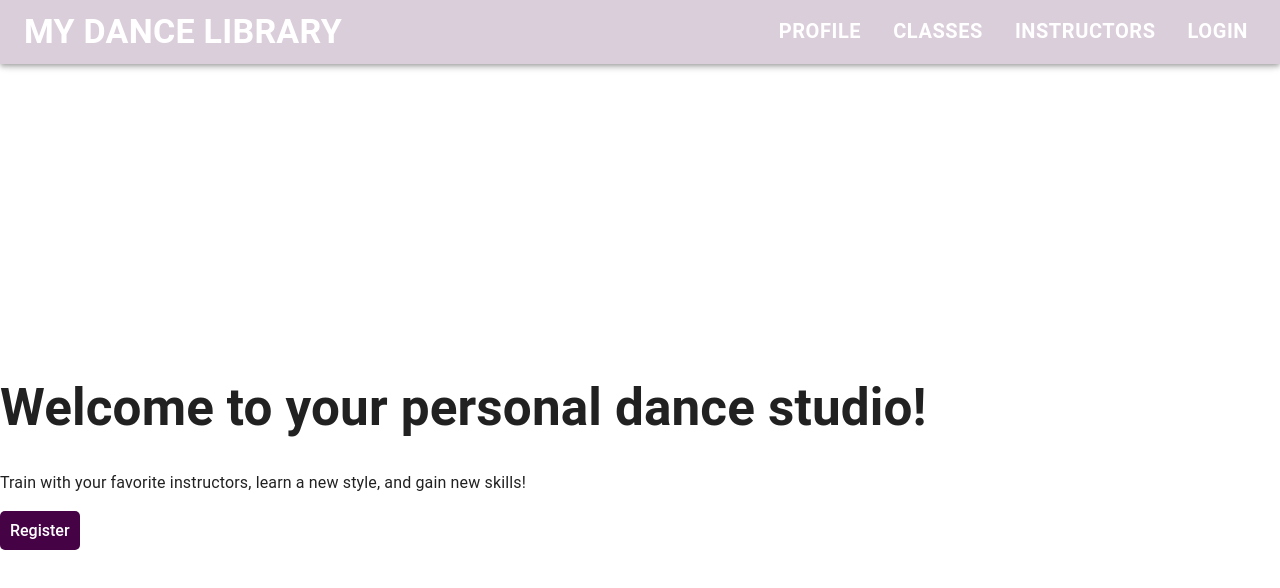
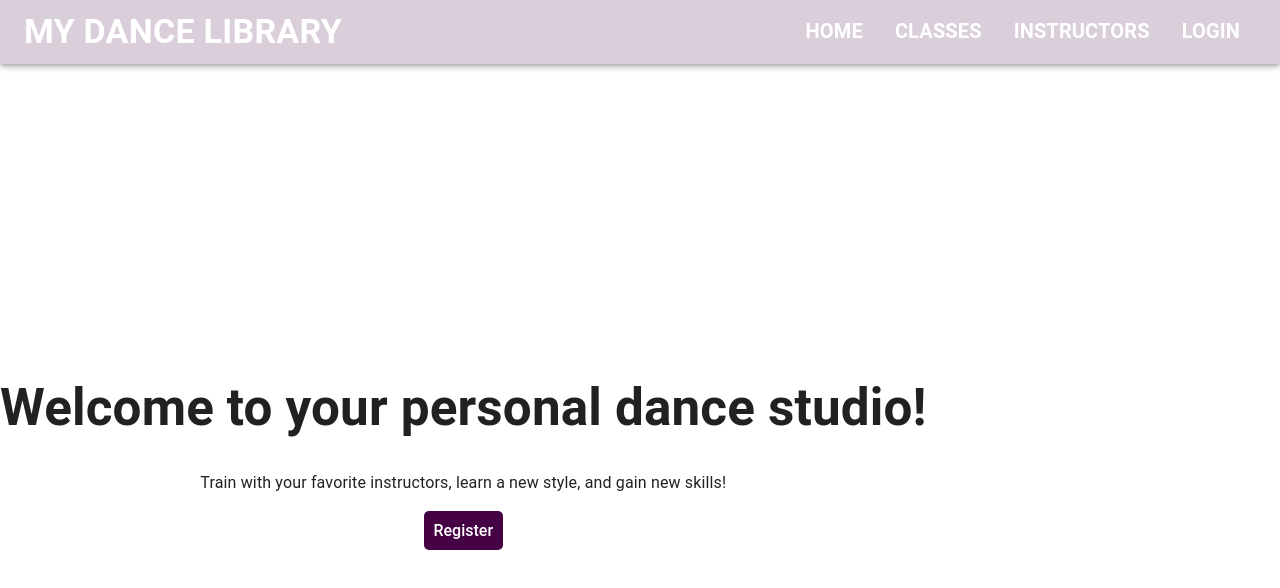
Before and after one commit to chrlee20043/dance-library, a React (Vite) app in the folder client/: page / in a window 1280 px wide. Shown: the top 588 px of the page. Built offline with nearby package versions, Linux system fonts and the light colour scheme.

Commit message:
added responsive styling

```diff
--- a/client/src/App.css
+++ b/client/src/App.css
@@ -12,10 +12,10 @@
 * {
   box-sizing: border-box;
   /* margin: 0; */
+  text-align: center;
 }
 
 #root {
-  /* max-width: 1280px; */
   margin: 0px;
 
 }
@@ -36,6 +36,11 @@
   margin-top: 100px;
 }
 
+/* NAVBAR */
+
+#navbar-title {
+  text-align: left;
+}
 
 /* HOME PAGE */
 
@@ -196,8 +201,28 @@
 
   /* PROFILE EXPANDED CONTENT */
 
+  .profile-welcome {
+    text-align: center;
+  }
+
+
   .profile-title {
     font-size: 1.5rem;
+    text-align: center;
+    padding-top: 1em;
+  }
+
+  .profile-button {
+  font-size: 15px;
+  cursor: pointer;
+  color: white;
+  background-color:rgb(69, 2, 69);
+  border-radius: 5px;
+  border: none;
+  padding: 10px;
+  transition: 0.3s ease-in-out;
+  text-transform: capitalize;
+margin-left: 10px;
   }
 
   .expanded-content {
@@ -384,8 +409,8 @@
 
 .heart-button {
   position: absolute;
-  /* color: #95BF74; */
-  cursor: pointer;
+  color: rgb(69, 2, 69);
+     cursor: pointer;
   width: 36px;
   height: 36px;
   left: 0;
@@ -443,11 +468,11 @@
   left: 0;
   width: 100%;
   height: 100%;
-  background: rgba(0, 0, 0, 0.6); /* semi-transparent background */
+  background: rgba(0, 0, 0, 0.6);
   display: flex;
   justify-content: center;
   align-items: center;
-  z-index: 999; /* ensure it appears on top of other content */
+  z-index: 999;
 }
 
 /* CSS for the popup content */
@@ -500,3 +525,40 @@
   border: 1px solid rgb(255, 123, 0);
   margin-right: 5px;
 }
+
+
+@media (max-width: 768px) {
+  .favorites-card {
+    width: 95%;
+    display: flex;
+    justify-content: center;
+    padding-left: 0;
+  }
+
+  .my-videos {
+    width: 95%;
+    display: flex;
+    justify-content: center;
+margin-right: 0;
+  }
+
+  .single-instructor-card {
+    width: 95%;
+    display: flex;
+    justify-content: center;
+
+  }
+
+  .instructor-classes {
+    width: 95%;
+    display: flex;
+    justify-content: center;
+
+  }
+
+
+  .single-instructor-title {
+    text-align: center;
+  }
+
+}
--- a/client/src/components/Auth/Profile.jsx
+++ b/client/src/components/Auth/Profile.jsx
@@ -70,7 +70,7 @@
   return (
     <>
       <div>
-        <h1>Welcome {currentUser}!</h1>
+        <h1 className="profile-welcome">Welcome {currentUser}!</h1>
         <br />
         <div className="profile-title">My Saved Classes</div>
         <div className="favorites-container">
@@ -87,7 +87,8 @@
               </button>
             </div>
           ) : (
-            <ul>
+            // <ul>
+            <div>
               {favoriteClassesData.map((video) => (
                 <div className="favorites-card" key={video.video_id}>
                   <div className="flex items-center justify-center">
@@ -122,7 +123,8 @@
                   </button>
                 </div>
               ))}
-            </ul>
+            </div>
+            // </ul>
           )}
         </div>
 
@@ -141,7 +143,7 @@
           </div>
         ) : (
           <div>
-            <button className="card-button" onClick={handleDetails}>
+            <button className="profile-button " onClick={handleDetails}>
               {isOpen ? "See Less" : "See More"}
             </button>
             {addedVideos
--- a/client/src/components/Navigation/Navbar.jsx
+++ b/client/src/components/Navigation/Navbar.jsx
@@ -20,8 +20,6 @@
 import MenuIcon from "@mui/icons-material/Menu";
 import Toolbar from "@mui/material/Toolbar";
 import Typography from "@mui/material/Typography";
-import Stack from "@mui/material/Stack";
-import Button from "@mui/material/Button";
 
 const drawerWidth = 240;
 
@@ -155,6 +153,7 @@
             <Typography
               variant="h4"
               component="div"
+              id="navbar-title"
               sx={{
                 flexGrow: 1,
                 display: { xs: "none", sm: "block" },
@@ -164,53 +163,7 @@
               MY DANCE LIBRARY
             </Typography>
             <Box sx={{ display: { xs: "none", sm: "block" } }}>
-              <Stack direction="row" spacing={2}>
-                <Button
-                  color="inherit"
-                  sx={listItemButtonSX}
-                  component={Link}
-                  to="/myprofile"
-                >
-                  PROFILE
-                </Button>
-
-                <Button
-                  color="inherit"
-                  sx={listItemButtonSX}
-                  component={Link}
-                  to="/allvideos"
-                >
-                  CLASSES
-                </Button>
-
-                <Button
-                  color="inherit"
-                  sx={listItemButtonSX}
-                  component={Link}
-                  to="/instructors"
-                >
-                  INSTRUCTORS
-                </Button>
-                {props.token ? (
-                  <Button
-                    sx={listItemButtonSX}
-                    color="inherit"
-                    onClick={onLogout}
-                  >
-                    LOG OUT
-                  </Button>
-                ) : (
-                  <Button
-                    sx={listItemButtonSX}
-                    color="inherit"
-                    component={Link}
-                    to="/login"
-                  >
-                    LOGIN
-                  </Button>
-                )}
-              </Stack>
-              {/* <List
+              <List
                 sx={{
                   display: "flex",
                   flexDirection: "row",
@@ -272,7 +225,7 @@
                     LOGIN
                   </ListItemButton>
                 )}
-              </List> */}
+              </List>
             </Box>
           </Toolbar>
         </AppBar>
```
Also changed, not shown: client/src/components/Videos/EditVideo.jsx (+0 -8 lines).
